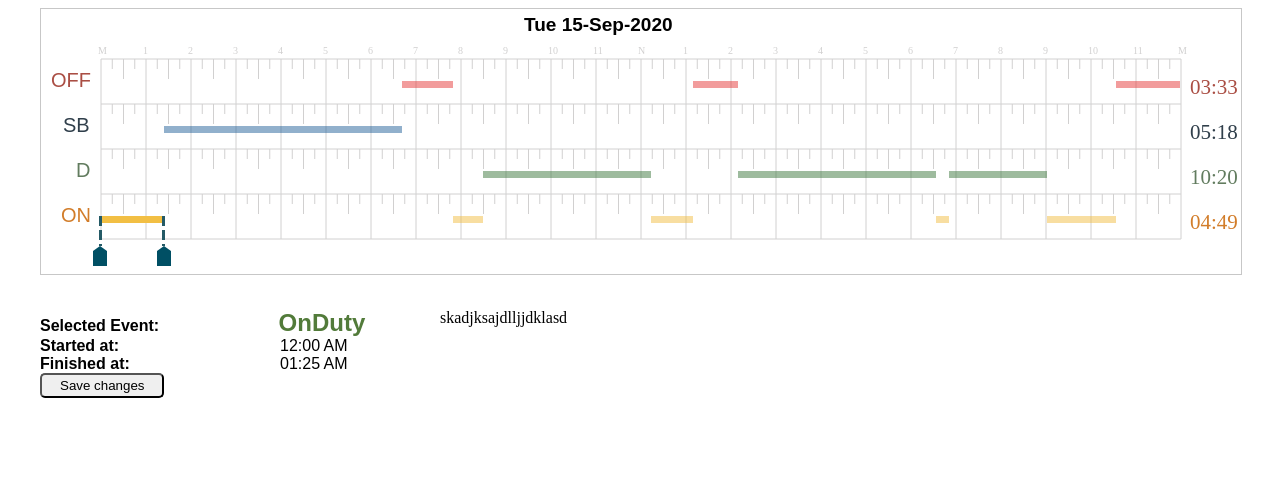
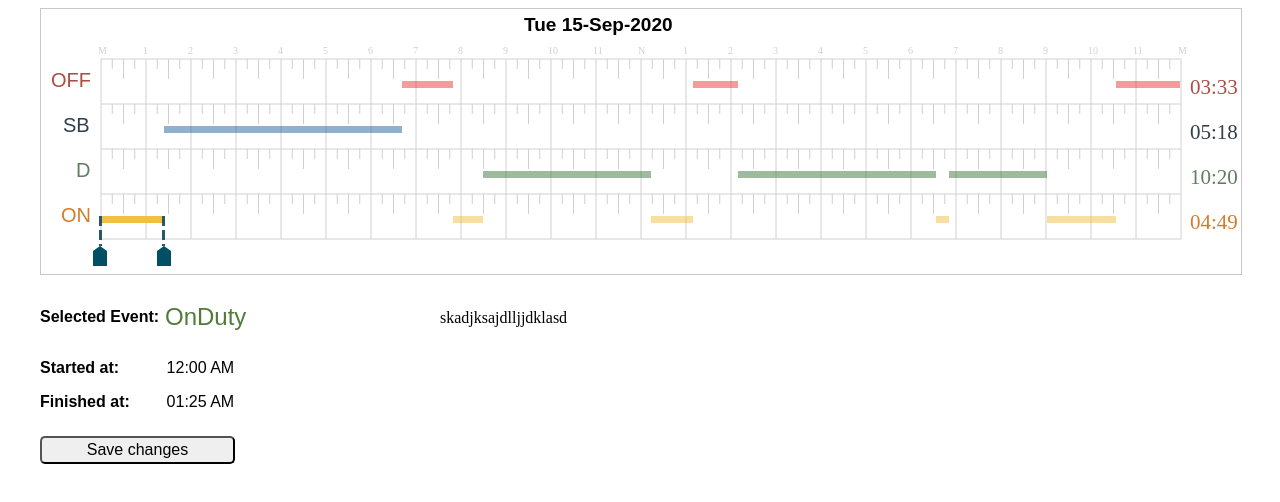
Before and after one commit to RinatOktaevich/TrackControl, an Angular app: page / in a window 1280 px wide. Both pictures are taken after a click on the element 131 px from the left and 219 px from the top of the page. Shown: the top 502 px of the page. Built offline with nearby package versions, Linux system fonts and the light colour scheme.

Commit message:
Finished event info block

```diff
--- a/src/app/chart/chart.component.scss
+++ b/src/app/chart/chart.component.scss
@@ -64,5 +64,6 @@ canvas {
         top: 6px;
         font-family: sans-serif;
         font-size: 19px;
+        user-select: none;
     }
 }
--- a/src/app/event-info/event-info.component.html
+++ b/src/app/event-info/event-info.component.html
@@ -1,10 +1,12 @@
 <div class="body">
-    <div class="body-header"><b>Selected Event: <span>{{currentSelectedEvent.eventType}}</span></b></div>
+    <div class="body-header">
+        <div class="body-heder__title"><b>Selected Event:</b></div>
+        <div class="body-header__value">{{currentSelectedEvent.eventType}}</div>
+    </div>
     <div class="body-time">
         <div class="body-time-start__title"><b>Started at:</b></div>
         <div class="body-time-start__timeValue">{{currentSelectedEvent.date | date:'hh:mm aaa'}}</div>
         <!-- on prev row  gonna be pipe to convert date to time 05:45 AM/PM -->
-
         <div class="body-time-end__title"><b>Finished at:</b></div>
         <div class="body-time-end__timeValue">
             <div *ngIf="nextEvent!=undefined;then DateDefined  else DateUnDefined"></div>
--- a/src/app/event-info/event-info.component.scss
+++ b/src/app/event-info/event-info.component.scss
@@ -1,20 +1,29 @@
 .body {
     padding: 0 0 0 0;
     font-family: sans-serif;
-    &>&-header {
+    width: 267px;
+    &-header {
+        display: grid;
+        grid-template-columns: 125px auto;
         font-size: 16px;
-        &>b>span {
+        margin-bottom: 34px;
+        line-height: 16px;
+        &__value {
             font-size: 24px;
             color: #527B3A;
-            margin-left: 115px;
         }
     }
     &-time {
         display: grid;
         grid-template-columns: 60% 40%;
+        grid-row-gap: 16px;
+        margin-bottom: 25px;
+        width: 211px;
     }
     &-saving>button {
         border-radius: 5px;
         padding: 3px 18px;
+        width: 195px;
+        font-size: 16px;
     }
 }
```
